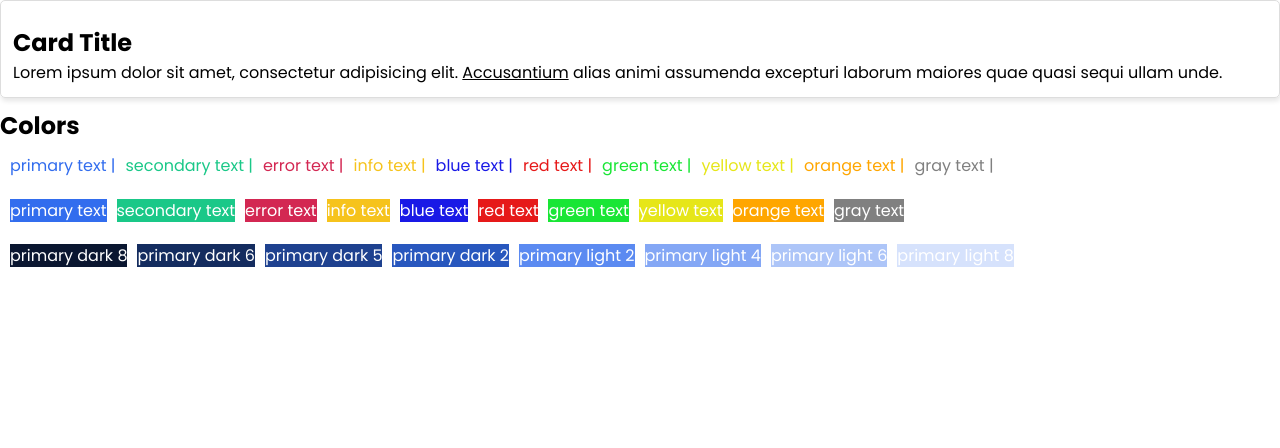
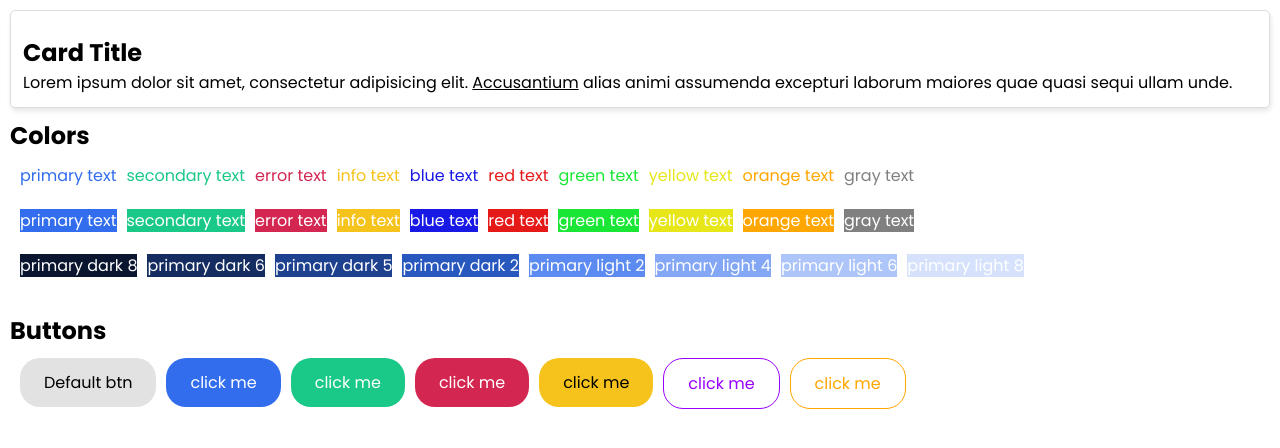
Before and after one commit to Erhahon-Imafidon/customStyling-library, a React (Vite) app: page / in a window 1280 px wide. Shown: the top 448 px of the page. Built offline with nearby package versions, Linux system fonts and the light colour scheme.

Commit message:
Used the mixin @rules to create a mixin for a button

```diff
--- a/src/App.tsx
+++ b/src/App.tsx
@@ -1,9 +1,14 @@
 import { Cards, Colors } from './components/index.tsx';
-import { colorsData, colorsBgData, colorsVarData } from './data.ts';
+import {
+    colorsData,
+    colorsBgData,
+    colorsVarData,
+    buttonsData,
+} from './data.ts';
 
 const App = () => {
     return (
-        <>
+        <div style={styles}>
             <Cards />
             <div style={{ marginTop: '10px' }}>
                 <h2>Colors</h2>
@@ -11,8 +16,18 @@ const App = () => {
                 <Colors data={colorsBgData} />
                 <Colors data={colorsVarData} />
             </div>
-        </>
+
+            <br />
+            <div>
+                <h2>Buttons</h2>
+                <Colors data={buttonsData} />
+            </div>
+        </div>
     );
 };
 
+const styles = {
+    padding: '10px',
+};
+
 export default App;
--- /dev/null
+++ b/src/SassyFusion/components/_button.scss
@@ -0,0 +1,36 @@
+@use '../variables' as *;
+
+@mixin btn($bg-color: #e2e2e2) {
+  text-decoration: none;
+  cursor: pointer;
+  display: inline-block;
+  border: 0;
+  padding: $base-padding $base-padding * 2;
+  border-radius: $base-border-radius;
+  background-color: $bg-color;
+}
+
+// When you want to use a default value without passing a background color
+.btn {
+  @include btn;
+}
+
+@each $key, $val in $colors {
+  .btn-#{$key} {
+    @include btn($val);
+    &:hover {
+      background-color: lighten($val, 5);
+    }
+  }
+
+  .btn-outlined-#{$key} {
+    @include btn(#fff);
+    border: $base-border-thickness solid $val;
+
+    &:hover {
+      background-color: $val;
+    }
+  }
+}
+
+// mixin can also be declared without taking an argument
--- a/src/SassyFusion/index.scss
+++ b/src/SassyFusion/index.scss
@@ -9,5 +9,6 @@
 
 // components (button, card, navbar)
 @use 'components/cards' as *;
+@use 'components/button' as *;
 
 // utilities (margin, padding, opacity)
--- a/src/components/Colors.tsx
+++ b/src/components/Colors.tsx
@@ -15,7 +15,7 @@ const Colors = ({ data }: ColorsProp) => {
                 return (
                     <li key={index}>
                         {textColor && !bgColor && !variations && (
-                            <span className={`${textColor}`}>{text} | </span>
+                            <span className={`${textColor}`}>{text} </span>
                         )}
                         {textColor && bgColor && !variations && (
                             <span className={`${textColor} ${bgColor}`}>
--- a/src/data.ts
+++ b/src/data.ts
@@ -70,3 +70,19 @@ export const colorsVarData = [
         variations: 'bg-primary-light-8',
     },
 ];
+
+export const buttonsData = [
+    { textColor: 'btn', text: 'Default btn' },
+    { textColor: 'btn-primary text-white', text: 'click me' },
+    { textColor: 'btn-secondary text-white', text: 'click me' },
+    { textColor: 'btn-error text-white', text: 'click me' },
+    { textColor: 'btn-info', text: 'click me' },
+    {
+        textColor: 'btn-outlined-purple text-purple text-hover-white',
+        text: 'click me',
+    },
+    {
+        textColor: 'btn-outlined-orange text-orange text-hover-white',
+        text: 'click me',
+    },
+];
```
